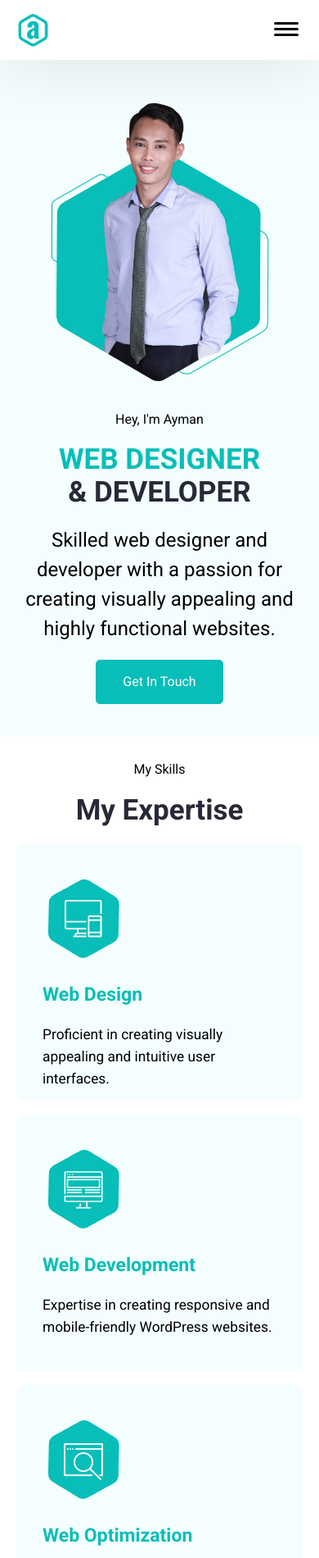
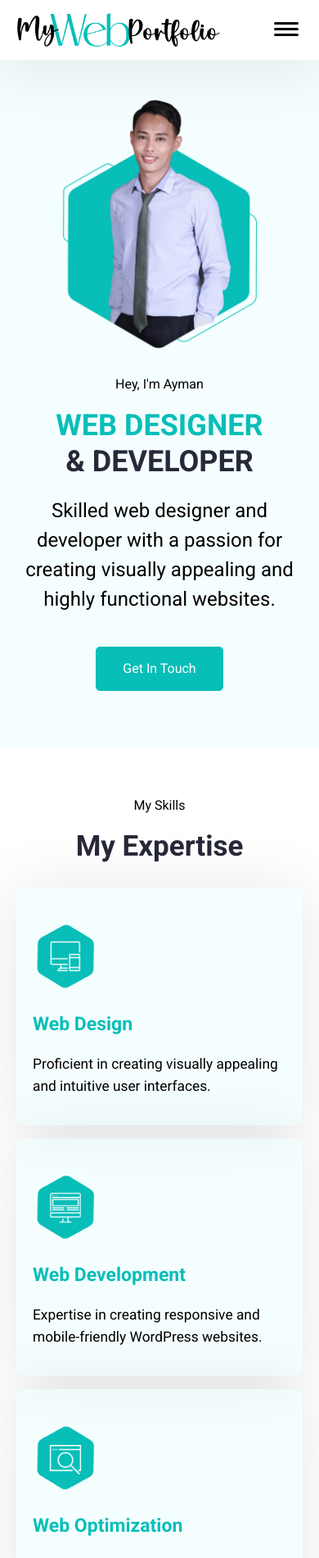
Before and after one commit to A-dmypng/react-personal-portfolio, a React (Create React App) app: page / in a window 390 px wide. Shown: the top 1901 px of the page at 82% size. Built offline with nearby package versions, Linux system fonts and the light colour scheme.

Commit message:
Updating Max Width

```diff
--- a/src/App.css
+++ b/src/App.css
@@ -21,6 +21,12 @@ p {
 a {
 text-decoration: none;
 }
+
+.container {
+  max-width: 1300px;
+  margin: 0 auto;
+}
+
 :root {
   --primary: #07beb8;
   --heading-color: #282938;
@@ -167,16 +173,18 @@ h3 {
 
 /* NavBar Style Start */
 .navbar {
-  display: flex;
-  justify-content: space-between;
-  align-items: center;
-  padding: 15px 80px;
+  padding: 15px 40px;
   background: var(--white);
   box-shadow: 0px 5px 80px 0 rgba(0, 0, 0, 0.1);
   position: fixed;
   top: 0;
   left: 0;
   right: 0;
+}
+.navbar-container {
+  display: flex;
+  justify-content: space-between;
+  align-items: center;
 }
 .navbar--items > ul {
   list-style: none;
@@ -192,7 +200,7 @@ align-items: center;
 }
 
 .logo {
-  width: 40px;
+  width: 250px;
 }
 
 .navbar--items ul > li > a {
@@ -215,14 +223,17 @@ color: var(--primary);
 }
 
 /* Hero Section Style */
+.hero {
+  /* height: 70vh; */
+  padding: 120px 40px 80px;
+  background-color: var(--bg-shade);
+}
 .hero--section {
   display: grid;
   grid-template-columns: repeat(2, 1fr);
-  padding: 120px 80px 120px;
   align-items: center;
   justify-content: space-between;
-  gap: 32px;
-  background-color: var(--bg-shade);
+  gap: 60px;
 }
 .hero--section--content--box {
   display: flex;
@@ -235,6 +246,7 @@ color: var(--primary);
   flex-direction: column;
   align-items: flex-start;
   gap: 20px;
+  padding-bottom: 20px;
 }
 .hero--section--content--box > button {
   margin-top: 20px;
@@ -244,7 +256,7 @@ color: var(--primary);
 }
 .hero--section--title {
   color: var(--heading-color);
-  font-size: 75px;
+  font-size: 70px;
   font-weight: 700;
   line-height: 90px;
   align-self: stretch;
@@ -262,6 +274,7 @@ color: var(--primary);
 }
 .hero--section--img {
   display: flex;
+  margin-left: 120px;
 }
 .hero--section--img > img {
   width: 100%;
@@ -270,13 +283,15 @@ color: var(--primary);
 /* Hero Section Style Ends */
 
 /* Skills Section Style */
+.skills {
+  padding: 120px 40px;
+}
 .skills--section {
   display: flex;
-  padding: 120px 80px;
   flex-direction: column;
   justify-content: center;
   align-items: flex-start;
-  gap: 100px;
+  gap: 30px;
 }
 .skills--section--heading {
   color: var(--heading-color);
@@ -293,14 +308,16 @@ color: var(--primary);
 }
 .skills--section--card {
   display: flex;
-  padding: 32px;
+  padding: 20px;
   flex-direction: column;
   align-items: flex-start;
-  gap: 32px;
+  justify-content: center;
+  gap: 20px;
   flex: 1 0 0;
   border-radius: 10px;
   background: var(--bg-shade);
   min-height: 250px;
+  box-shadow: 0px 5px 80px 0 rgba(0, 0, 0, 0.1);
 }
 
 .skills--section--card:hover {
@@ -311,13 +328,16 @@ color: var(--primary);
 }
 .skills--section--img {
   display: flex;
-  padding-top: 10gitpx;
+  padding-top: 10px;
   justify-content: center;
   align-items: center;
   gap: 10px;
   border-radius: 10px;
   /* background: var(--white);
   box-shadow: 0 0 16px 0 rgba(0, 0, 0, 0.1); */
+}
+.skills--section--img img {
+  width: 80px;
 }
 .skills--section--card--content {
   display: flex;
@@ -342,9 +362,11 @@ color: var(--primary);
 /* Skills Style End */
 
 /* Aboutt Us */
+.about {
+  padding: 20px 40px;
+}
 .about--section {
   display: grid;
-  padding: 20px 80px;
   align-items: center;
   gap: 110px;
   grid-template-columns: repeat(2, 1fr);
@@ -363,9 +385,11 @@ color: var(--primary);
 /* About Us Ends */
 
 /* My Portfolio Starts */
+.portfolio {
+  padding: 120px 40px;
+}
 .portfolio--section {
   display: flex;
-  padding: 120px 80px;
   flex-direction: column;
   align-items: flex-start;
   gap: 80px;
@@ -551,15 +575,17 @@ input[type="checkbox"] {
 /* Contact End */
 
 /* Footer Starts */
+.footer {
+  padding: 10px 40px;
+  background: var(--bg-shade);
+  box-shadow: 0px 5px 80px 0 rgba(0, 0, 0, 0.1);
+}
 .footer--container {
   display: flex;
-  padding: 15px 80px;
   flex-direction: column;
   align-items: flex-start;
-  background: var(--bg-shade);
   align-items: center;
   align-self: stretch;
-  box-shadow: 0px 5px 80px 0 rgba(0, 0, 0, 0.1);
 }
 .footer--link--container {
   display: flex;
@@ -660,25 +686,33 @@ input[type="checkbox"] {
   .btn-outline-primary {
     display: none;
   }
+  .hero {
+    padding-bottom: 70px;
+  }
   .hero--section {
     display: flex;
     flex-direction: column-reverse;
-    padding-bottom: 70px;
   }
   .hero--section--title,
   .hero--section--description,
   .footer--content {
     text-align: center;
   }
-  .skills--section--container,
+  .hero--section--title {
+    font-size: 60px;
+  }
+  .hero--section--img {
+    margin-left: 0px;
+  }
   .about--section,
-  .portfolio--section--container,
-  .portfolio--container-box,
   .footer--link--container,
   .footer--items > ul,
   .footer--content--container {
     display: flex;
     flex-direction: column;
+  }
+  .skills--section--container {
+      grid-template-columns: repeat(2, 1fr);
   }
   .skills--section,
   .portfolio--container,
@@ -686,16 +720,17 @@ input[type="checkbox"] {
   .hero--section--content--box {
     align-items: center;
   }
-  .portfolio--container-box {
-    gap: 30px;
+  .hero--section--content {
+    padding-bottom: 20px;
   }
-  .skills--section,
-  .testimonial--section,
-  .contact--section,
+  .footer {
+    padding: 40px 40px;
+  }
   .footer--container {
     gap: 20px;
-    padding-top: 70px;
-    padding-bottom: 70px;
+  }
+  .skills {
+    padding: 80px 40px 20px;
   }
   .about--section {
     gap: 20px;
@@ -705,7 +740,6 @@ input[type="checkbox"] {
   .testimonial--section--card {
     padding: 25px;
   }
-  .hero--section--title,
   .skills--section--heading,
   .sections--heading {
     font-size: 35px;
@@ -722,8 +756,8 @@ input[type="checkbox"] {
     flex-direction: column;
     gap: 10px;
   }
-  .footer--container {
-    padding-bottom: 50px;
+  .portfolio--section--container {
+    grid-template-columns: repeat(2, 1fr);
   }
   .footer--social--icon > ul,
   .footer--items > ul {
@@ -793,7 +827,7 @@ input[type="checkbox"] {
     z-index: -1000;
   }
   .navbar--items.active {
-    top: 30px;
+    top: 0px;
   }
   .nav__hamburger.active :nth-child(1) {
     transform: rotate(45deg) translate(0.45rem, 0.1875rem);
@@ -806,34 +840,45 @@ input[type="checkbox"] {
   .nav__hamburger.active :nth-child(3) {
     transform: rotate(-45deg) translate(0.45rem, -0.1875rem);
   }
+  .hero--section--img img {
+    width: 70%;
+    margin: auto;
+
+  }
   .about--section p {
     text-align: center;
 }
 }
 @media only screen and (max-width: 768px) {
+  .navbar--items {
+    z-index: 100;
+  }
+  .hero--section {
+    gap: 40px;
+  }
   .hero--section--content--box {
     padding-bottom: 10px;
+  }
+  .hero--section--title {
+    font-size: 50px;
+    line-height: 1.2;
   }
   .hero--section--description {
     padding-bottom: 10px;
   }
-  .contact--section {
-    padding-top: 0px;
+  .skills--section--container {
+    grid-template-columns: repeat(1, 1fr);
   }
-  .contact--section {
+  .portfolio {
+    padding: 50px 40px;
+  }
+  .portfolio--container-box {
+    display: flex;
     flex-direction: column;
-    padding-top: 0px;
+    gap: 30px;
   }
-  .contact--section_info-Container {
-    width: 100%;
-    margin-top: 30px;
-  }
-  .contact--section_text-container p,
-  .contact--section_text-container h2 {
-    text-align: center;
-  }
-  .footer--container {
-    padding-bottom: 40px;
+  .footer {
+    padding: 40px 40px;
   }
 }
 @media only screen and (max-width: 480px) {
@@ -841,38 +886,41 @@ input[type="checkbox"] {
   .navbar {
       padding: 15px 20px;
   }
-  .hero--section {
-      padding: 120px 20px 30px;
+  .hero {
+      padding: 120px 20px 60px;
   }
   .skills--section,
-  .testimonial--section,
-  .about--section,
-  .portfolio--section,
-  .contact--section,
-  .footer--container {
+  .about--section {
       padding: 30px 20px;
   }
 
   .portfolio--section--img {
       height: 220px;
   }
-
+  .hero--section {
+    gap: 30px;
+  }
+  .hero--section--title {
+    font-size: 36px;
+  }
   .about--section p {
     text-align: center;
+}
+.skills,
+.about {
+  padding: 30px 0px 0px;
+}
+.portfolio {
+  padding: 30px 20px 50px;
 }
 .skills--section--img {
   padding-top: 10px;
 }
-.contact--section {
-  padding: 0px 20px 40px;
+.portfolio--section--container {
+  grid-template-columns: repeat(1, 1fr);
 }
-.contact--section_info-Container {
-  width: unset;
-  margin-top: 15px;
-
-}
-.footer--container {
-  padding-bottom: 10px;
+.footer {
+  padding: 20px 20px;
 }
 .footer--items > ul {
   gap: 20px;
--- a/src/Pages/Home/AboutMe.jsx
+++ b/src/Pages/Home/AboutMe.jsx
@@ -1,6 +1,8 @@
 export default function AboutMe() {
     return (
-        <section id="AboutMe" className="about--section">
+        <section className="about">
+            <div className="container">
+        <div id="AboutMe" className="about--section">
             <div className="about--section--img">
                 <img src="./img/laptop-image.png" alt="About Me" />
             </div>
@@ -11,6 +13,8 @@ export default function AboutMe() {
                     <p className="about--section--description">Hello! I'm Ayman, a passionate and detail-oriented web developer dedicated to crafting clean, functional, and visually appealing websites. With a background in Web Design and development, I bring a unique blend of technical skills and creative thinking to every project.</p>
                 </div>
             </div>
+        </div>
+        </div>
         </section>
     )
 }
--- a/src/Pages/Home/Footer.jsx
+++ b/src/Pages/Home/Footer.jsx
@@ -3,10 +3,12 @@ import React from "react";
 
 function Footer() {
   return (
-    <footer className="footer--container">
+    <footer className="footer">
+      <div className="container">
+    <div className="footer--container">
       <div className="footer--link--container">
         <div>
-          <img className="logo" src="./img/logo-final.png" alt="Logoipsum" />
+          <img className="logo" src="./img/portfolio-logo.png" alt="Logoipsum" />
         </div>
         <div className="footer--items">
           <ul>
@@ -103,6 +105,8 @@ function Footer() {
       <div className="footer--content--container">
         <p className="footer--content">Copyright 2023</p>
       </div> */}
+    </div>
+    </div>
     </footer>
   );
 }
--- a/src/Pages/Home/HeroSection.jsx
+++ b/src/Pages/Home/HeroSection.jsx
@@ -1,6 +1,8 @@
 export default function HeroSection() {
     return (
-        <section id="heroSection" className="hero--section">
+        <section className="hero">
+            <div className="container">
+        <div id="heroSection" className="hero--section">
             <div className="hero--section--content--box">
                 <div className="hero--section--content">
                     <p className="hero--sub-title">Hey, I'm Ayman</p>
@@ -16,8 +18,10 @@ export default function HeroSection() {
                 <a href="mailto:admypung@gmail.com" className="btn btn-primary">Get In Touch</a>
             </div>
             <div className="hero--section--img">
-                <img src="./img/hero-image-1.png" alt="Hero Section" />
+                <img src="./img/hero-image.png" alt="Hero Section" />
             </div>
+        </div>
+        </div>
         </section>
     )
 
--- a/src/Pages/Home/MyPortfolio.jsx
+++ b/src/Pages/Home/MyPortfolio.jsx
@@ -1,7 +1,9 @@
 import data from "../../data/index.json";
 
 export default function MyPortfolio() {
-    return <section className="portfolio--section" id="MyPortfolio">
+    return <section className="portfolio">
+        <div className="container">
+    <div className="portfolio--section" id="MyPortfolio">
         <div className="portfolio--container-box">
             <div className="portfolio--container">
                 <p className="sub--title">Recent Projects</p>
@@ -54,5 +56,7 @@ export default function MyPortfolio() {
                 </div>
             ))}
         </div>
+    </div>
+    </div>
     </section>
 }
--- a/src/Pages/Home/MySkills.jsx
+++ b/src/Pages/Home/MySkills.jsx
@@ -2,7 +2,9 @@ import data from "../../data/index.json";
 
 export default function MySKills() {
     return(
-        <section className="skills--section" id="mySkills">
+        <section className="skills">
+            <div className="container">
+        <div className="skills--section" id="mySkills">
             <div className="portfolio--container">
                 <p className="section--title">My Skills</p>
                 <h2 className="skills--section--heading">My Expertise</h2>
@@ -20,6 +22,8 @@ export default function MySKills() {
                     </div>
                 ))}
             </div>
+        </div>
+        </div>
         </section>
     )
 }
--- a/src/Pages/Home/Navbar.jsx
+++ b/src/Pages/Home/Navbar.jsx
@@ -33,9 +33,11 @@ function Navbar() {
   }, []);
 
   return (
-    <nav className={`navbar ${navActive ? "active" : ""} `}>
+    <nav className="navbar">
+        <div className="container">
+      <div className={`navbar-container ${navActive ? "active" : ""} `}>
         <div className="logo-container">
-        <img className="logo" src="./img/logo-final.png" alt="Logoipsum" />
+          <img className="logo" src="./img/portfolio-logo.png" alt="Logoipsum" />
         </div>
         <a
           className={`nav__hamburger ${navActive ? "active" : ""}`}
@@ -119,6 +121,8 @@ function Navbar() {
         >
           Download CV
         </a>
+      </div>
+      </div>
     </nav>
   );
 }
```
Also changed, not shown: public/img/hero-image.png (added), public/img/portfolio-logo.png (added). Lines whose indentation alone changed are shown as unchanged.
